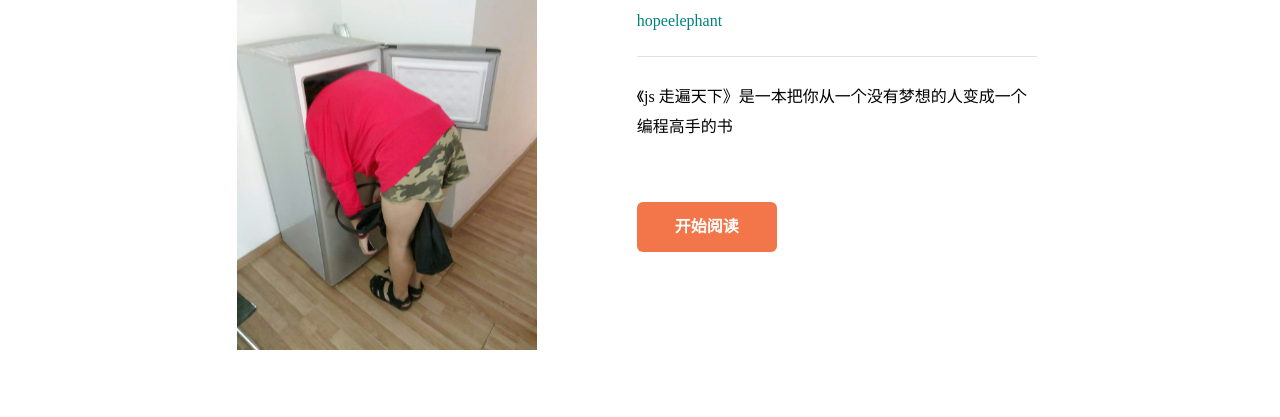
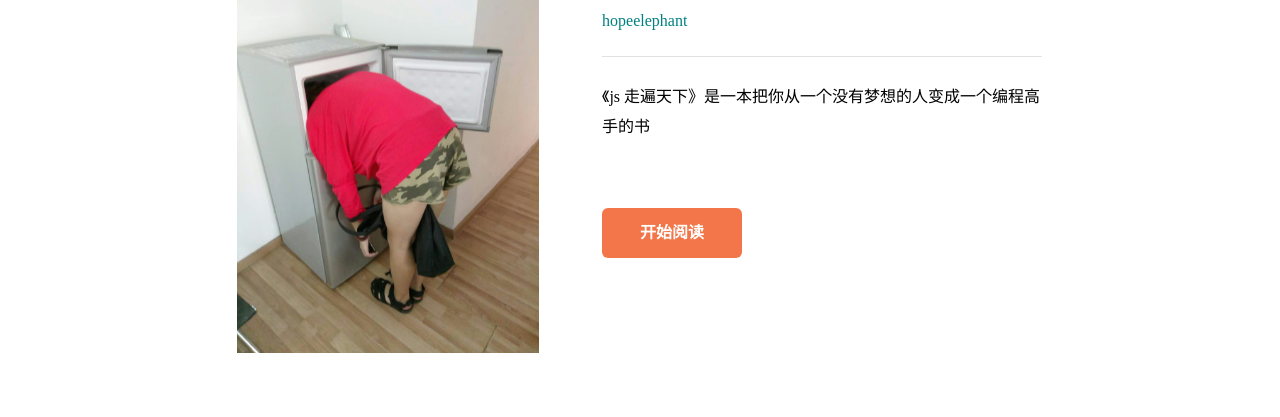
Before and after one commit to hopeelephant/notebook, a plain HTML site: page index.html in a window 1280 px wide. Shown: the part 235-652 px from the top of the page. Drawn offline with Linux system fonts and the light colour scheme.

Commit message:
修改成百分比

```diff
--- a/css/main.css
+++ b/css/main.css
@@ -29,18 +29,18 @@ body{
 .wang{
   width: 63%;
   margin: 0 auto;
-  margin-top: 100px;
+  margin-top: 7.8%;
   overflow: hidden;
   margin-bottom: 70px;
 }
 .wang img{
-  width: 300px;
+  width: 37.5%;
   float: left;
 }
 .wang .way{
-  width: 400px;
+  width: 54.5%;
   float: left;
-  margin-left: 100px;
+  margin-left: 7.8%;
 }
 .way h3{
   font-size: 25px;
@@ -54,7 +54,7 @@ body{
 .way p:nth-child(3){
   padding-top: 25px;
   line-height: 30px;
-  margin-bottom: 60px;
+  margin-bottom: 15%;
 }
 .way p:nth-child(4) a{
   display: block;
```
Also changed, not shown: css/default.css (+5 -5 lines).
